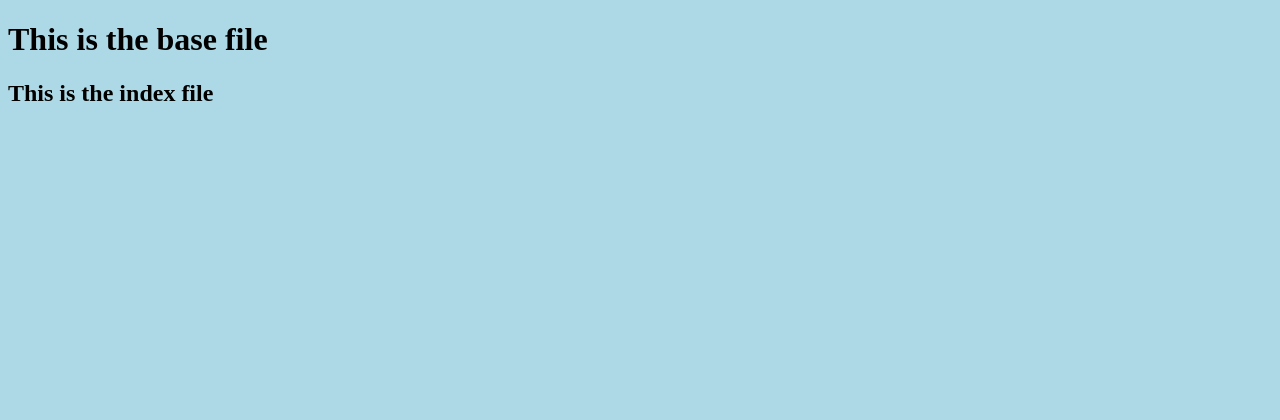
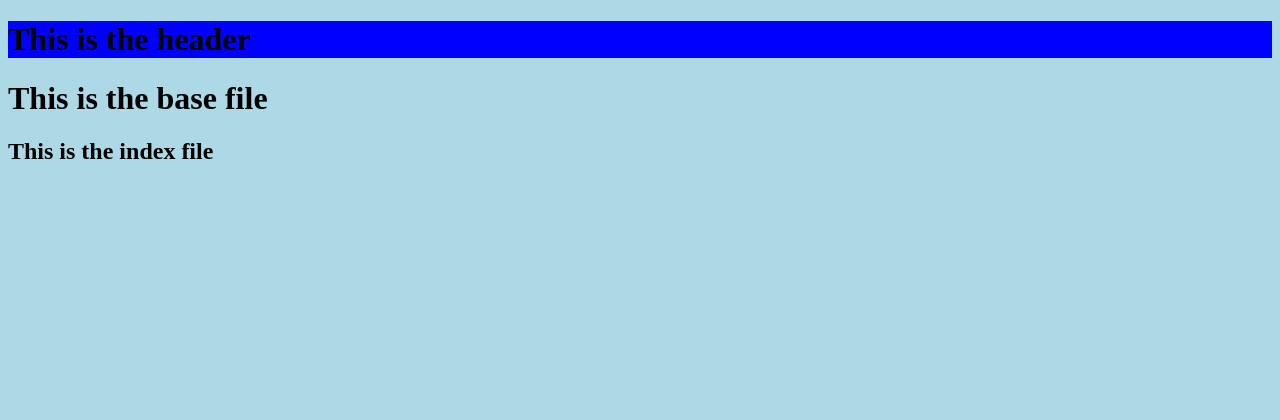
Before and after one commit to enocol/college_market_place, a Django app: page / in a window 1280 px wide. Shown: the top 420 px of the page. Run offline with Django 4.2, Linux system fonts and the light colour scheme.

```diff
--- a/static/css/style.css
+++ b/static/css/style.css
@@ -2,6 +2,9 @@ body {
     background-color: lightblue;
 }
 
+.header {
+    background-color: blue;
+}
 
 /* please put your css code here above the footer code */
 
--- a/templates/base.html
+++ b/templates/base.html
@@ -8,7 +8,11 @@
     <title>Market place</title>
     <link rel="stylesheet" href="{% static 'css/style.css' %}">
 </head>
+
 <body>
+    <header>
+        <h1 class="header">This is the header</h1>
+    </header>
     <h1> This is the base file </h1>
     {% block content %}
     {% endblock %}
```
